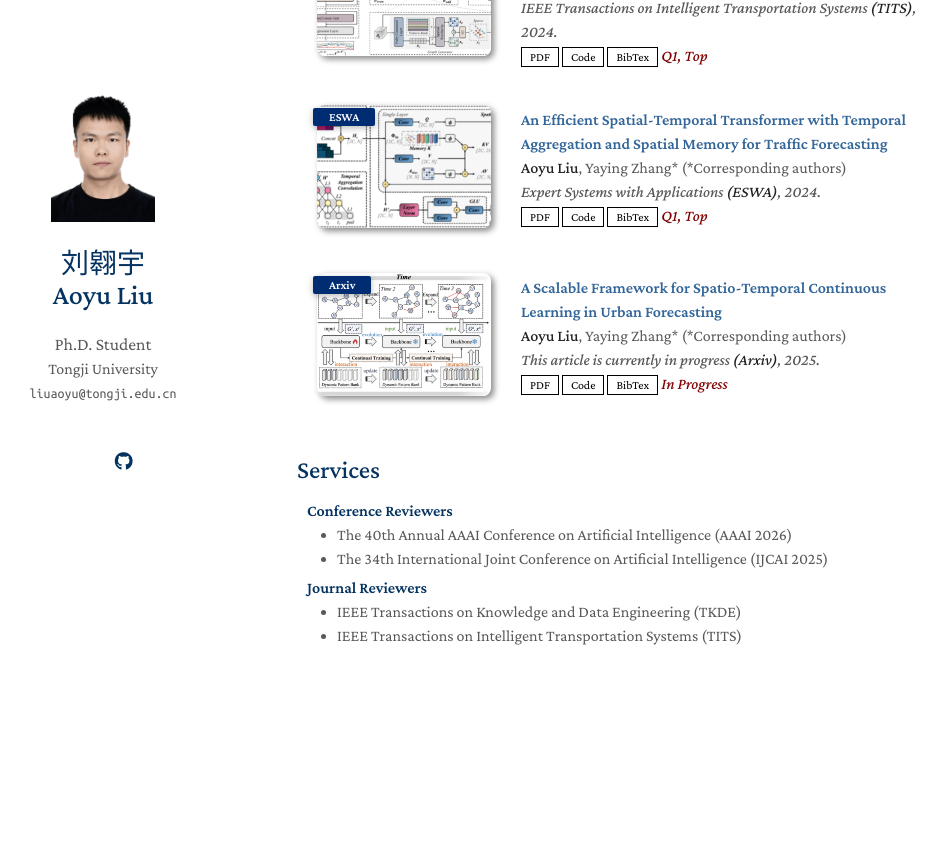
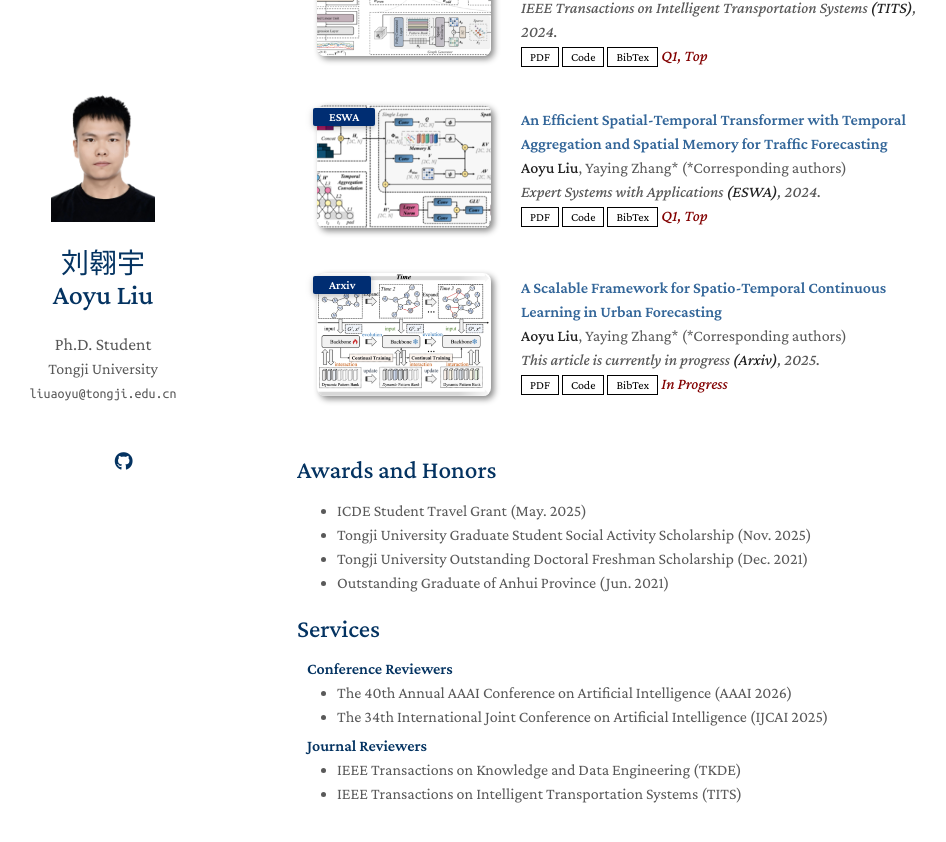
Before and after one commit to Aoyu-Liu/Aoyu-Liu.github.io, a Jekyll site: the page built from index.md, in a window 1280 px wide and 900 px high, scrolled down 1015 px. Shown: the top 842 px of the window, without its empty margins (173-1119 px from the left). Built offline with Jekyll 4.4.1, drawn with Linux system fonts in a browser that asks for light colours; a style sheet for code colours, icons or effects is not loaded; our own code applies the rules of GitHub Pages for plain Markdown files; before the commit the page ends 1757 px from its top, so only the background shows below that.

Commit message:
Update services.md

```diff
--- a/_includes/services.md
+++ b/_includes/services.md
@@ -1,3 +1,11 @@
+## Awards and Honors
+<ul style="margin:0 0 20px;">
+  <li><autocolor>ICDE Student Travel Grant (May. 2025)</autocolor></li>
+  <li><autocolor>Tongji University Graduate Student Social Activity Scholarship (Nov. 2025)</autocolor></li>
+  <li><autocolor>Tongji University Outstanding Doctoral Freshman Scholarship (Dec. 2021)</autocolor></li>
+  <li><autocolor>Outstanding Graduate of Anhui Province (Jun. 2021)</autocolor></li>
+</ul>
+
 ## Services
 
 <h4 style="margin:0 10px 0;">Conference Reviewers</h4>
```
